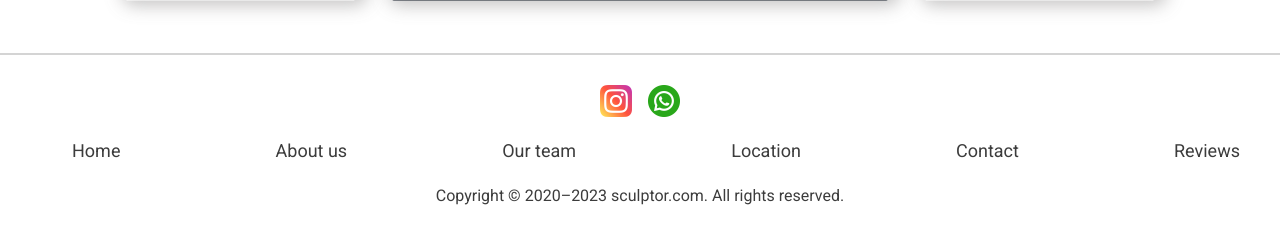
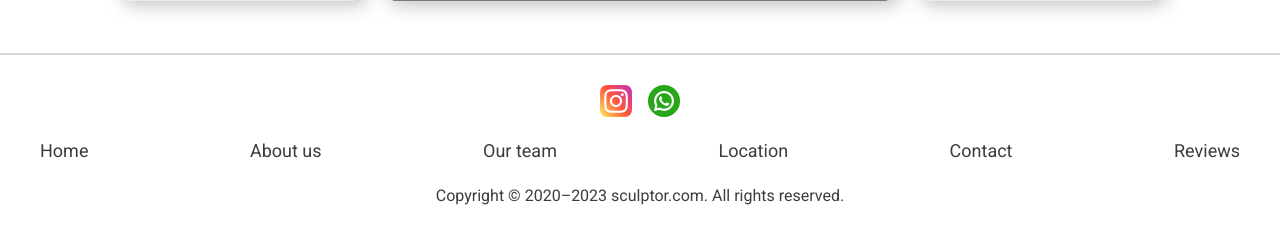
Before and after one commit to satilazzer/website, a Django app: page / in a window 1280 px wide. Shown: the part 4217-4455 px from the top of the page. Run offline with Django 3.2, Linux system fonts and the light colour scheme.

Commit message:
forth commit

```diff
--- a/static/main/css/base.css
+++ b/static/main/css/base.css
@@ -686,6 +686,10 @@ footer .footer_social{
     margin: 0 auto;
 }
 
+footer .footer_list{
+    padding-left: 0!important;
+}
+
 @media only screen and (max-width: 790px){
     .top_header h1{
         font-size: 18px!important;
```
